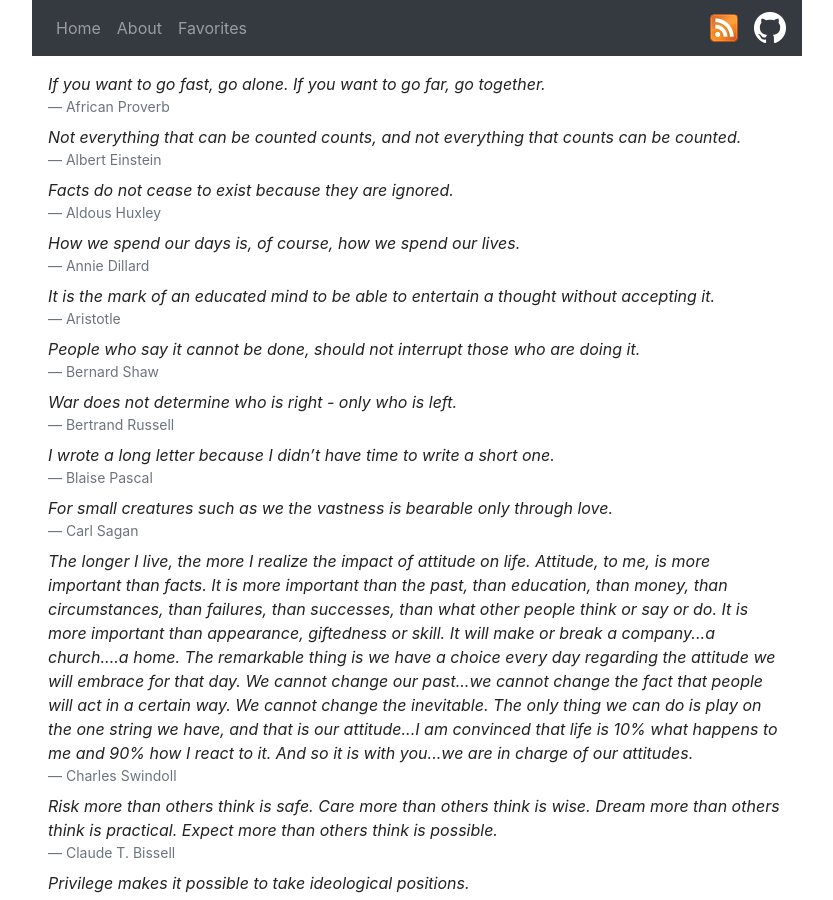
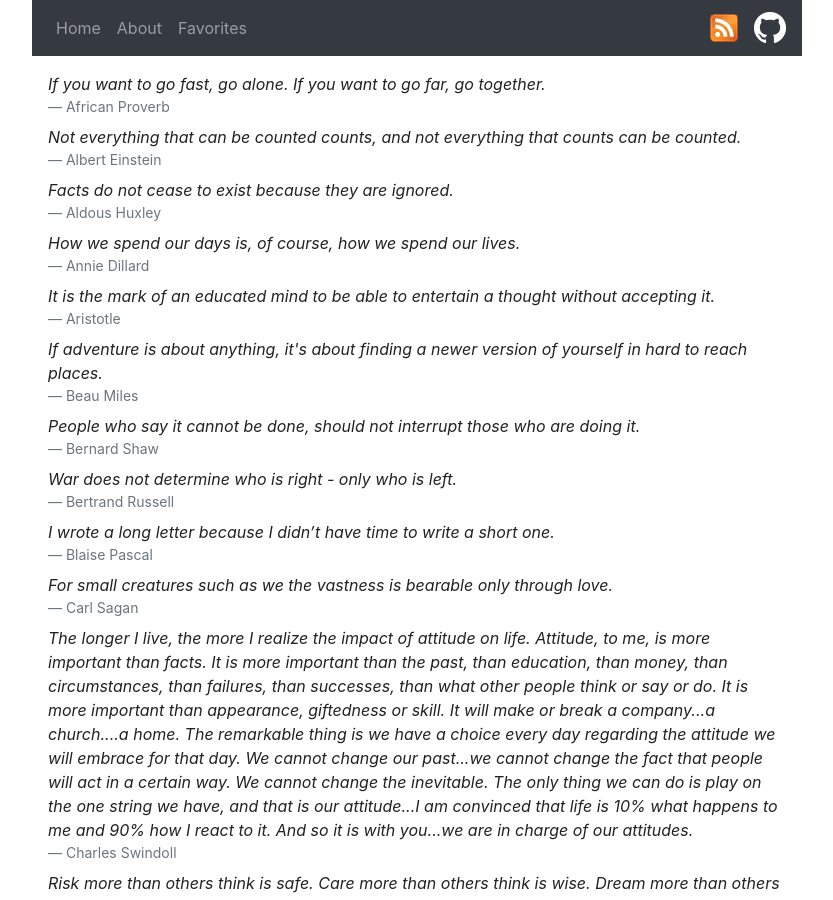
Before and after one commit to mackorone/mackorone.github.io, a Jekyll site: the page built from quotes.html, in a window 1280 px wide and 900 px high. Shown: the whole window, without its empty margins (223-1056 px from the left). Built offline with Jekyll 4.4.1, drawn with Linux system fonts in a browser that asks for light colours.

Commit message:
Add Beau Miles quote from walk to work video

```diff
--- a/_data/quotes.yml
+++ b/_data/quotes.yml
@@ -76,3 +76,5 @@
   source: Annie Dillard
 - quote:  I heard this story about a fish. He swims up to this older fish and says, "I'm trying to find this thing they call the ocean." "The ocean?" says the older fish. "That's what you're in right now." "This?" says the young fish. "This is water. What I want is the ocean."
   source: Disney, Soul
+- quote: If adventure is about anything, it's about finding a newer version of yourself in hard to reach places.
+  source:  Beau Miles
```
